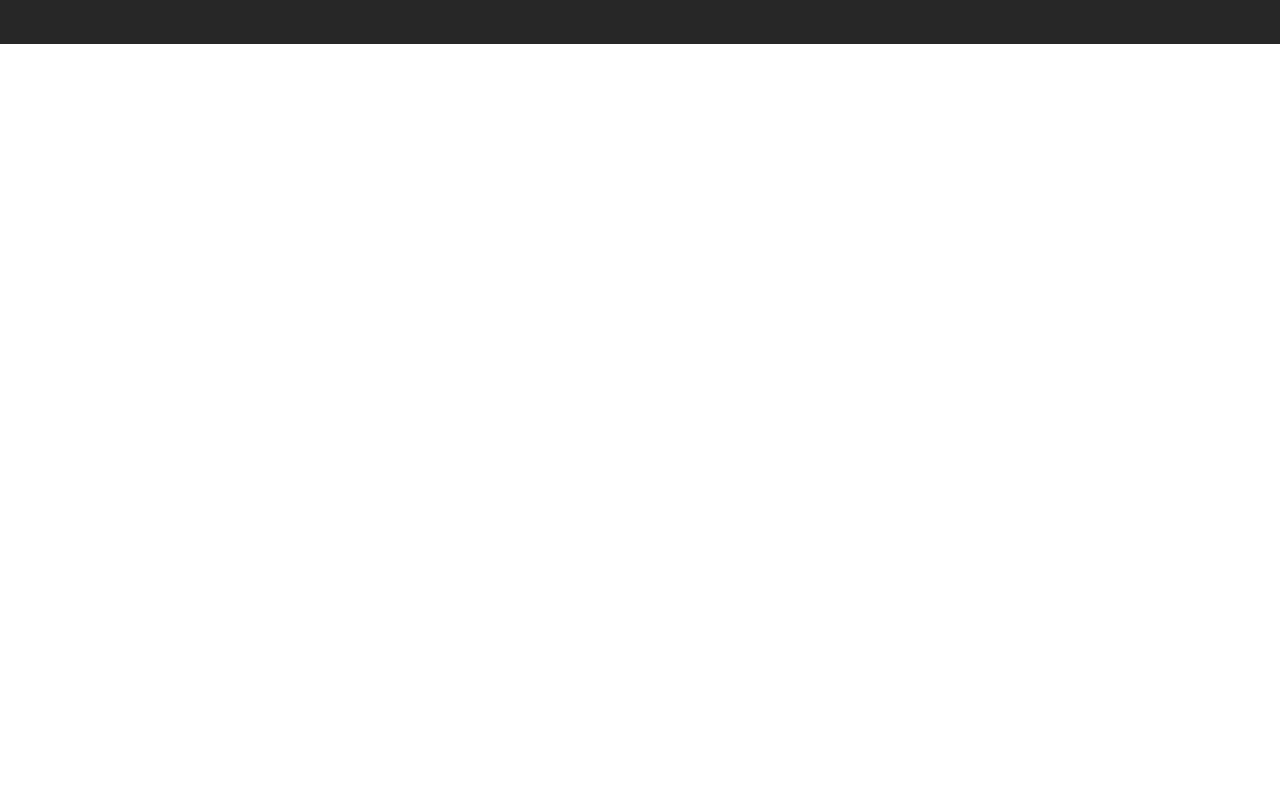
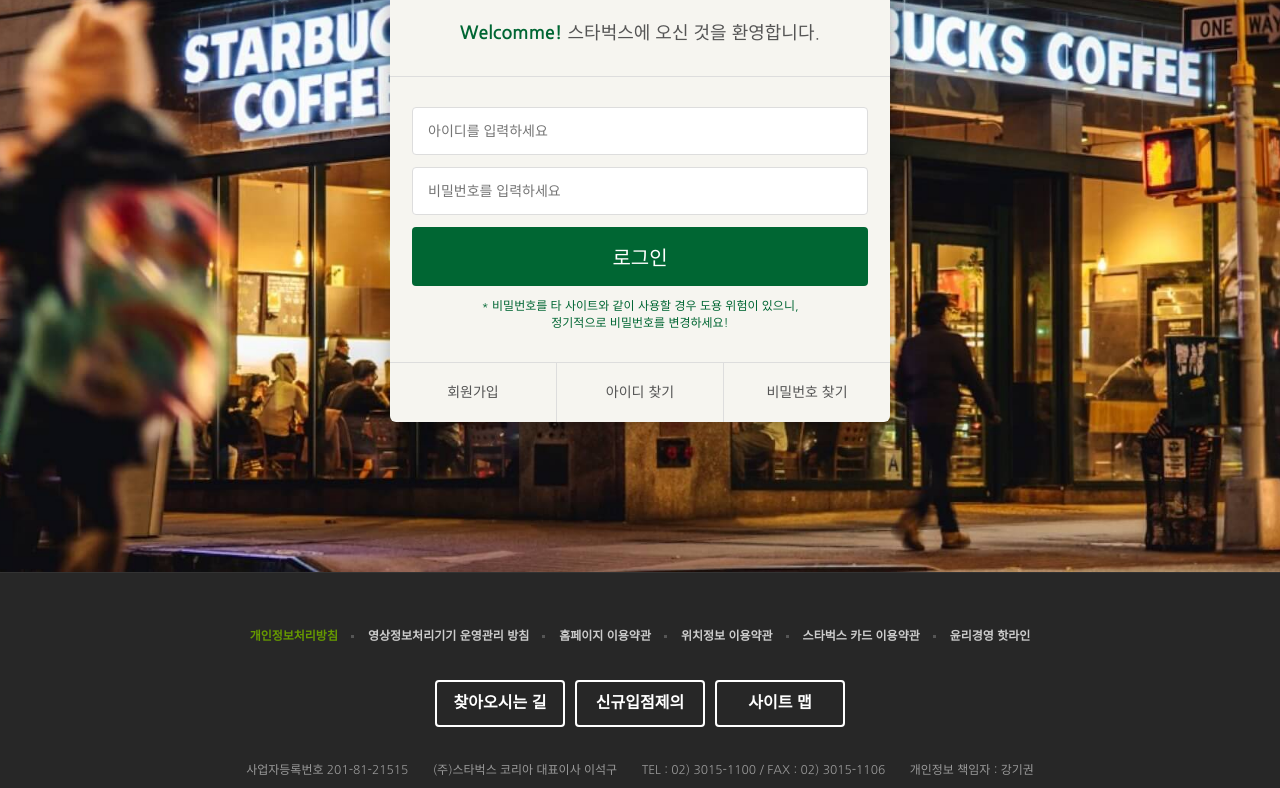
Before and after one commit to wowoong/starbucks, a plain HTML site: page signin/index.html in a window 1280 px wide. Shown: the part 295-1083 px from the top of the page. Before the commit the page ends 800 px from the top, so only its background shows below. Drawn offline with nearby package versions, Linux system fonts and the light colour scheme.

Commit message:
로그인 페이지 완성

```diff
--- /dev/null
+++ b/css/signin.css
@@ -0,0 +1,78 @@
+.signin {
+  margin-top: 120px;
+  padding: 100px 0 150px;
+  background-image: url("../images/signin_bg.jpg");
+  background-repeat: no-repeat;
+  background-position: center;
+  background-attachment: fixed;
+  background-size: cover;
+}
+.signin h1 {
+  color: #fff;
+  font-size: 30px;
+  font-weight: 700;
+  text-align: center;
+  margin-bottom: 24px;
+}
+.signin__card {
+  width: 500px;
+  margin: 0 auto;
+  border-radius: 6px;
+  background-color: #f6f5f0;
+  box-shadow: 2px 2px 20px rgba(0,0,0,.3);
+  color: #555;
+}
+.signin__card h2 {
+  padding: 30px;
+  font-size: 18px;
+  text-align: center;
+  border-bottom: 1px solid #ddd;
+}
+.signin__card h2 strong {
+  font-weight: 700;
+  color: #006633;
+}
+.signin__card form {
+  padding: 30px 22px;
+}
+.signin__card form input {
+  width: 100%;
+  margin-bottom: 12px;
+  padding: 15px;
+  border: 1px solid #ddd;
+  border-radius: 4px;
+  outline: none;
+  box-sizing: border-box;
+  font-size: 14px;
+}
+.signin__card form [type="submit"] {
+  background-color: #006633;
+  border: none;
+  color: #fff;
+  font-size: 20px;
+  cursor: pointer;
+}
+.signin__card form p {
+  font-size: 12px;
+  color: #006633;
+  text-align: center;
+}
+.signin__card .actions {
+  display: flex;
+  border-top: 1px solid #ddd;
+}
+.signin__card .actions a {
+  flex-grow: 1;
+  flex-basis: 0;
+  text-align: center;
+  padding: 20px;
+  color: #555;
+  font-size: 14px;
+  border-right: 1px solid #ddd;
+}
+.signin__card .actions a:last-child {
+  border-right: none;
+}
+.signin__card .actions a:hover {
+  text-decoration: underline;
+}
--- a/signin/index.html
+++ b/signin/index.html
@@ -26,6 +26,7 @@
   <link href="https://fonts.googleapis.com/css2?family=Nanum+Gothic:wght@400;700&display=swap" rel="stylesheet">
   <link rel="stylesheet" href="https://fonts.googleapis.com/icon?family=Material+Icons">
   <link rel="stylesheet" href="../css/common.css" />
+  <link rel="stylesheet" href="../css/signin.css" />
 
   <script defer src="../js/common.js"></script>
 </head>
@@ -364,7 +365,26 @@
   </header>
 
   <section class="signin">
-
+    <h1>로그인</h1>
+    <div class="signin__card">
+      <h2>
+        <strong>Welcomme!</strong> 스타벅스에 오신 것을 환영합니다.
+      </h2>
+      <form>
+        <input type="text" placeholder="아이디를 입력하세요" />
+        <input type="text" placeholder="비밀번호를 입력하세요" />
+        <input type="submit" value="로그인" />
+        <p>
+          * 비밀번호를 타 사이트와 같이 사용할 경우 도용 위험이 있으니,<br />
+          정기적으로 비밀번호를 변경하세요!
+        </p>
+      </form>
+      <div class="actions">
+        <a href="javascript:void(0)">회원가입</a>
+        <a href="javascript:void(0)">아이디 찾기</a>
+        <a href="javascript:void(0)">비밀번호 찾기</a>
+      </div>
+    </div>
   </section>
 
 
```
